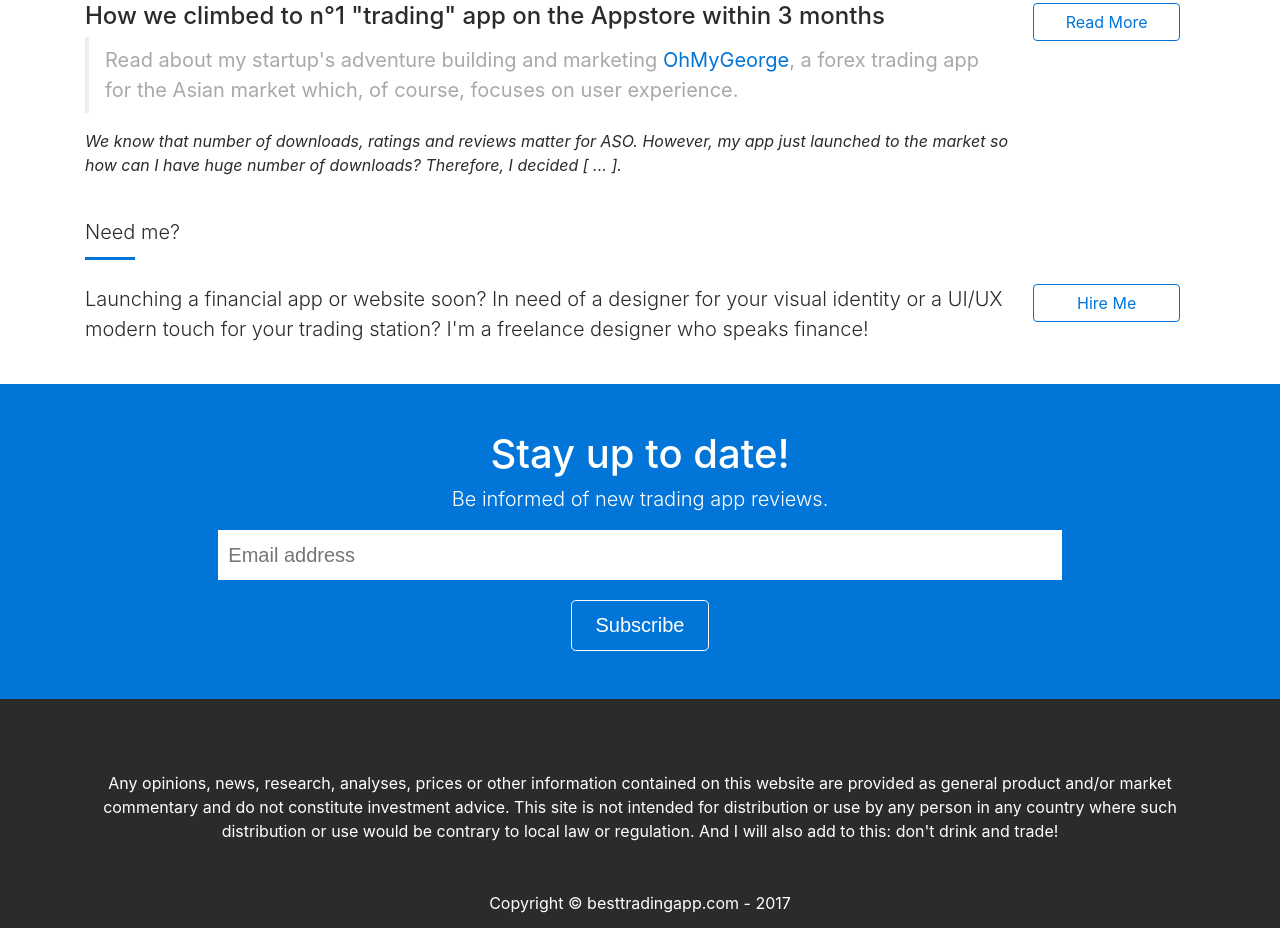
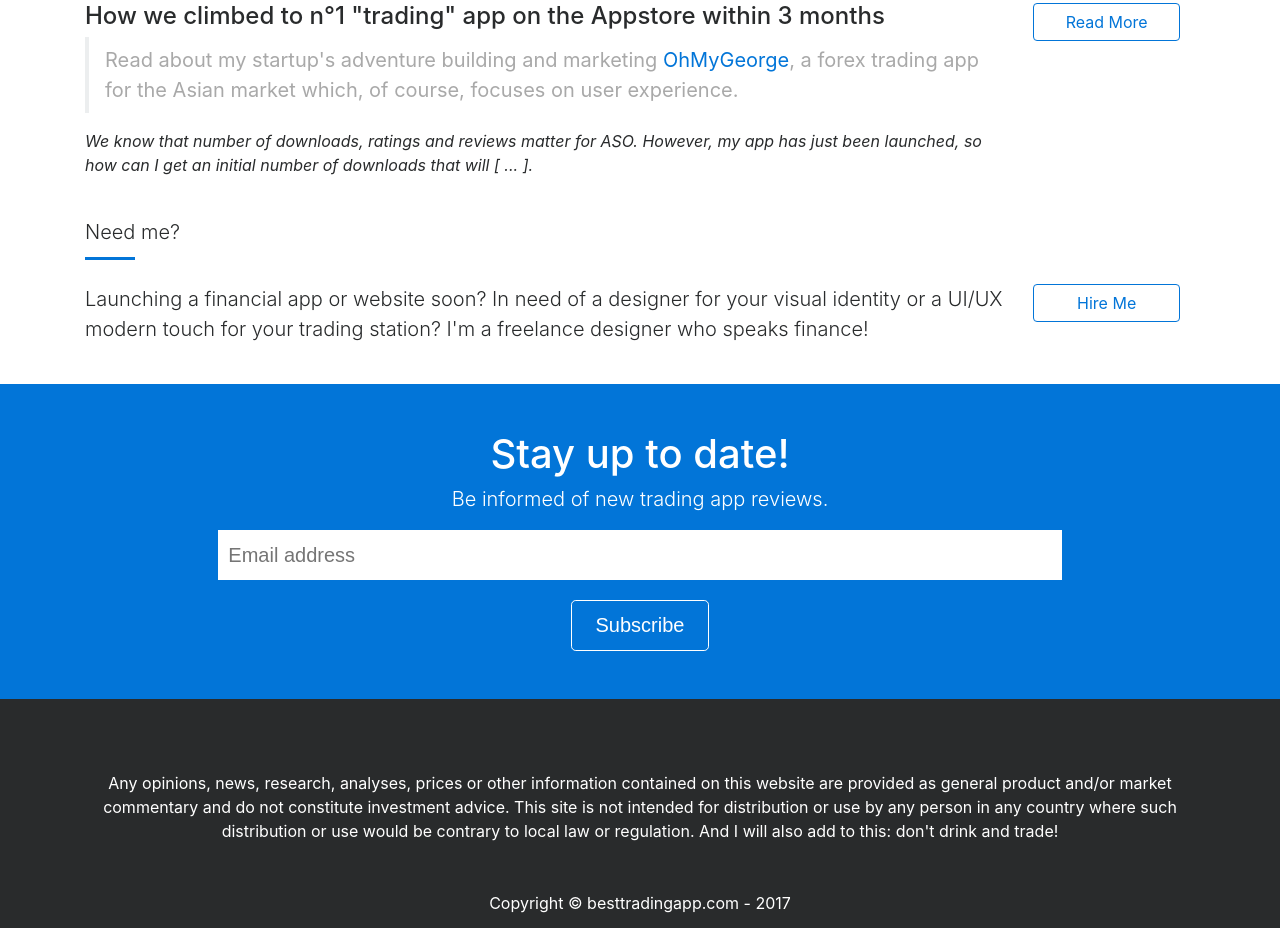
Before and after one commit to lucientavano/review-site, a website: page index.html in a window 1280 px wide. Shown: the part 1092-2020 px from the top of the page. Drawn offline with Linux system fonts and the light colour scheme.

Commit message:
improved blog section again

```diff
--- a/index.html
+++ b/index.html
@@ -435,7 +435,7 @@
                     <p class="mb-0" style="color:darkgray;">Read about my startup's adventure building and marketing <a href="https://ohmygeorge.com" target="_blank">OhMyGeorge</a>, a forex trading app for the Asian market which, of course, focuses on user experience.</p>
                 </blockquote>
 
-                <p><i>We know that number of downloads, ratings and reviews matter for ASO. However, my app just launched to the market so how can I have huge number of downloads? Therefore, I decided [ ... ].</i></p>
+                <p><i>We know that number of downloads, ratings and reviews matter for ASO. However, my app has just been launched, so how can I get an initial number of downloads that will [ ... ].</i></p>
             </div>
             <div class="col-lg-2 col-portfolio col-hire-me">
                 <a class="btn btn-outline-primary btn-block" href="https://medium.com/ohmygeorge-blog/how-we-climbed-to-1-trading-app-within-3-months-in-french-app-store-f990e905e8bc" target="_blank">Read More</a>
```
